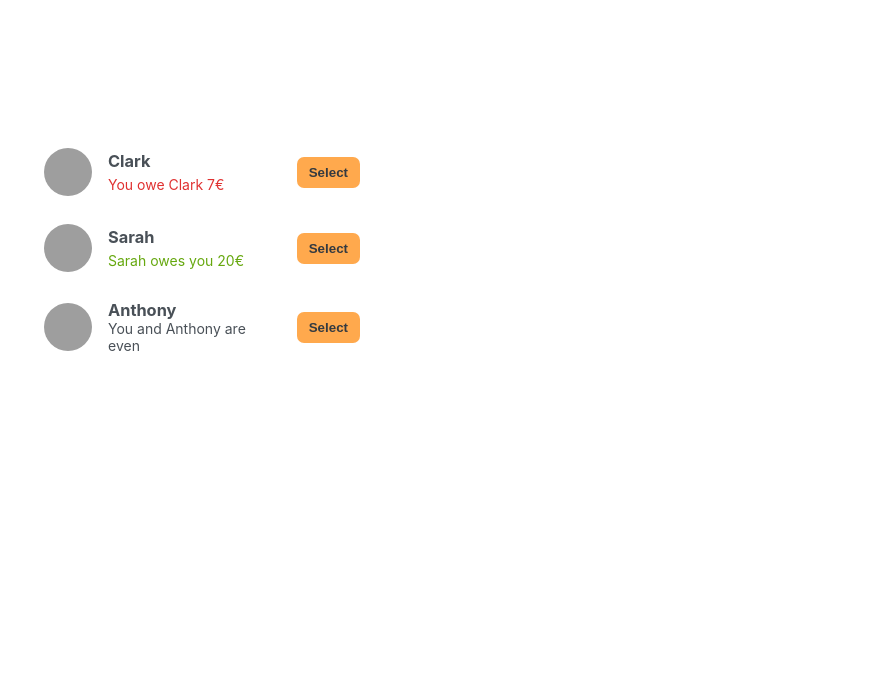
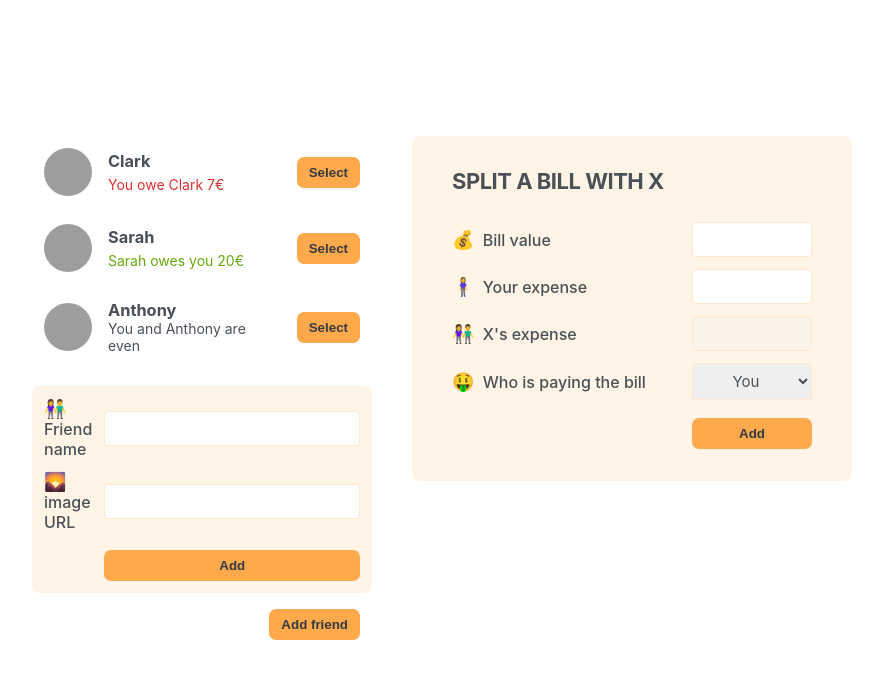
Before and after one commit to Markus-Sm/eat-n-split, a React (Create React App) app: page / in a window 1280 px wide. Shown: the top 678 px of the page, without its empty margins (198-1081 px from the left). Built offline with nearby package versions, Linux system fonts and the light colour scheme; grey boxes are pictures that could not be loaded.

Commit message:
finish building static app

```diff
--- a/src/App.js
+++ b/src/App.js
@@ -24,7 +24,11 @@
 		<div className='app'>
 			<div className='sidebar'>
 				<FriendsList />
+				<FormAddFriend />
+				<Button>Add friend</Button>
 			</div>
+
+			<FormSplitBill />
 		</div>
 	)
 }
@@ -73,13 +77,38 @@
 function FormAddFriend() {
 	return (
 		<form className='form-add-friend'>
-			<label>Friend name</label>
+			<label>👫Friend name</label>
 			<input type='text' />
 
 			<label>🌄 image URL</label>
 			<input type='text' />
 
-			<Button>Type something</Button>
+			<Button>Add</Button>
 		</form>
 	)
 }
+
+function FormSplitBill() {
+	return (
+		<form className='form-split-bill'>
+			<h2>Split a bill with X</h2>
+
+			<label>💰 Bill value</label>
+			<input type='text' />
+
+			<label>🧍‍♀️ Your expense</label>
+			<input type='text' />
+
+			<label>👫 X's expense</label>
+			<input type='text' disabled />
+
+			<label>🤑 Who is paying the bill</label>
+			<select>
+				<option value='user'>You</option>
+				<option value='friend'>X</option>
+			</select>
+
+			<Button>Add</Button>
+		</form>
+	)
+}
```
